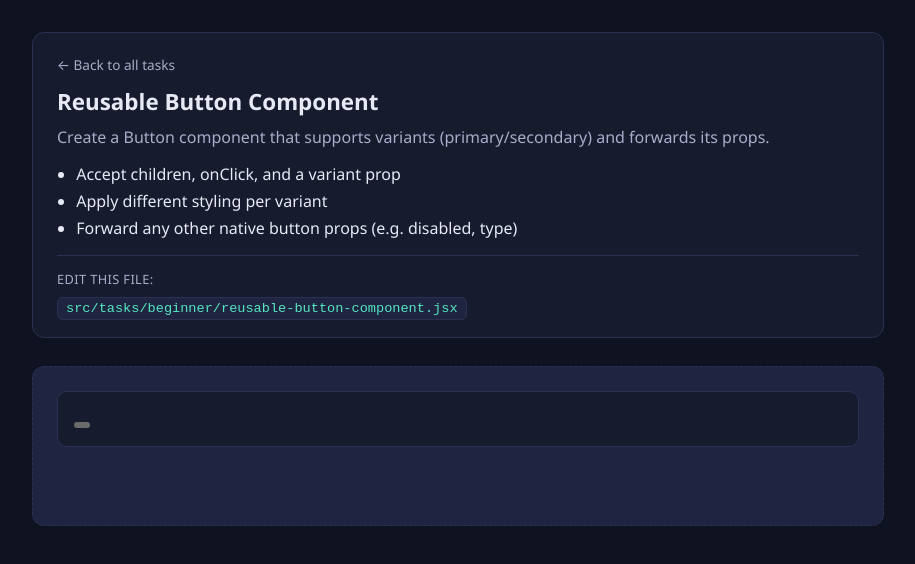
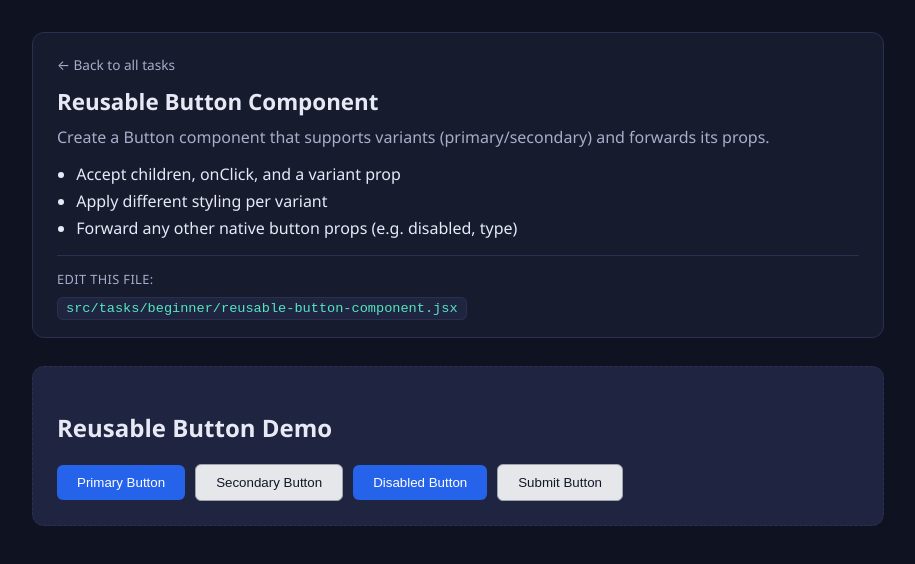
Before and after one commit to gagannn19/reacttasks, a React (Vite) app: page /beginner/reusable-button-component in a window 1280 px wide. Shown: the top 564 px of the page, without its empty margins (182-1097 px from the left). Built offline with nearby package versions, Linux system fonts and the light colour scheme.

Commit message:
reusable-button-components

```diff
--- a/src/tasks/beginner/reusable-button-component.jsx
+++ b/src/tasks/beginner/reusable-button-component.jsx
@@ -8,17 +8,47 @@ const requirements = [
   "Forward any other native button props (e.g. disabled, type)"
 ];
 
-function Button(props) {
+function Button({children, onClick, variant = "primary" , ...props}) {
+
+  const styles = {
+    primary: {
+      backgroundColor: "#2563eb",
+      color: "white",
+      border: "none",
+      padding: "10px 20px",
+      borderRadius: "6px",
+      cursor: "pointer",
+      marginRight: "10px",
+    },
+    secondary: {
+      backgroundColor: "#e5e7eb",
+      color: "#111827",
+      border: "1px solid #9ca3af",
+      padding: "10px 20px",
+      borderRadius: "6px",
+      cursor: "pointer",
+      marginRight: "10px",
+    },
+  };
+
   return (
-    <>
-      <button onclick={props.onclik}>{props.children}</button>
-
-    </>
-  );
+    <button onClick={onClick} style={styles[variant]} {...props}>
+      {children}
+    </button>
+  )
 }
 
+
+
 export default function ReusableButtonComponent() {
-  // TODO: accept props if this component should be reusable (e.g. { name, role, imageUrl })
+  function handlePrimaryClick() {
+    alert("Primary Button Clicked!");
+  }
+
+  function handleSecondaryClick() {
+    alert("Secondary Button Clicked!");
+  }
+
   return (
     <div className="task-page">
       <TaskInfo
@@ -28,11 +58,37 @@ export default function ReusableButtonComponent() {
         filePaths={["src/tasks/beginner/reusable-button-component.jsx"]}
       />
       <div className="task-workspace">
-        <div className="card">
-          <Button name="Gagan" onclik={function() {
-            props.name = props.name+props.name
-          } }/>
-        </div>
+        <h2>Reusable Button Demo</h2>
+        <Button
+          variant="primary"
+          onClick={handlePrimaryClick}
+        >
+          Primary Button
+        </Button>
+
+        <Button
+          variant="secondary"
+          onClick={handleSecondaryClick}
+        >
+          Secondary Button
+        </Button>
+
+        <Button
+          variant="primary"
+          disabled
+        >
+          Disabled Button
+        </Button>
+
+        <Button
+          variant="secondary"
+          type="submit"
+          title="This is a submit button"
+          onClick={() => alert("Submit Button")}
+        >
+          Submit Button
+        </Button>
+
       </div>
     </div>
   );
```
